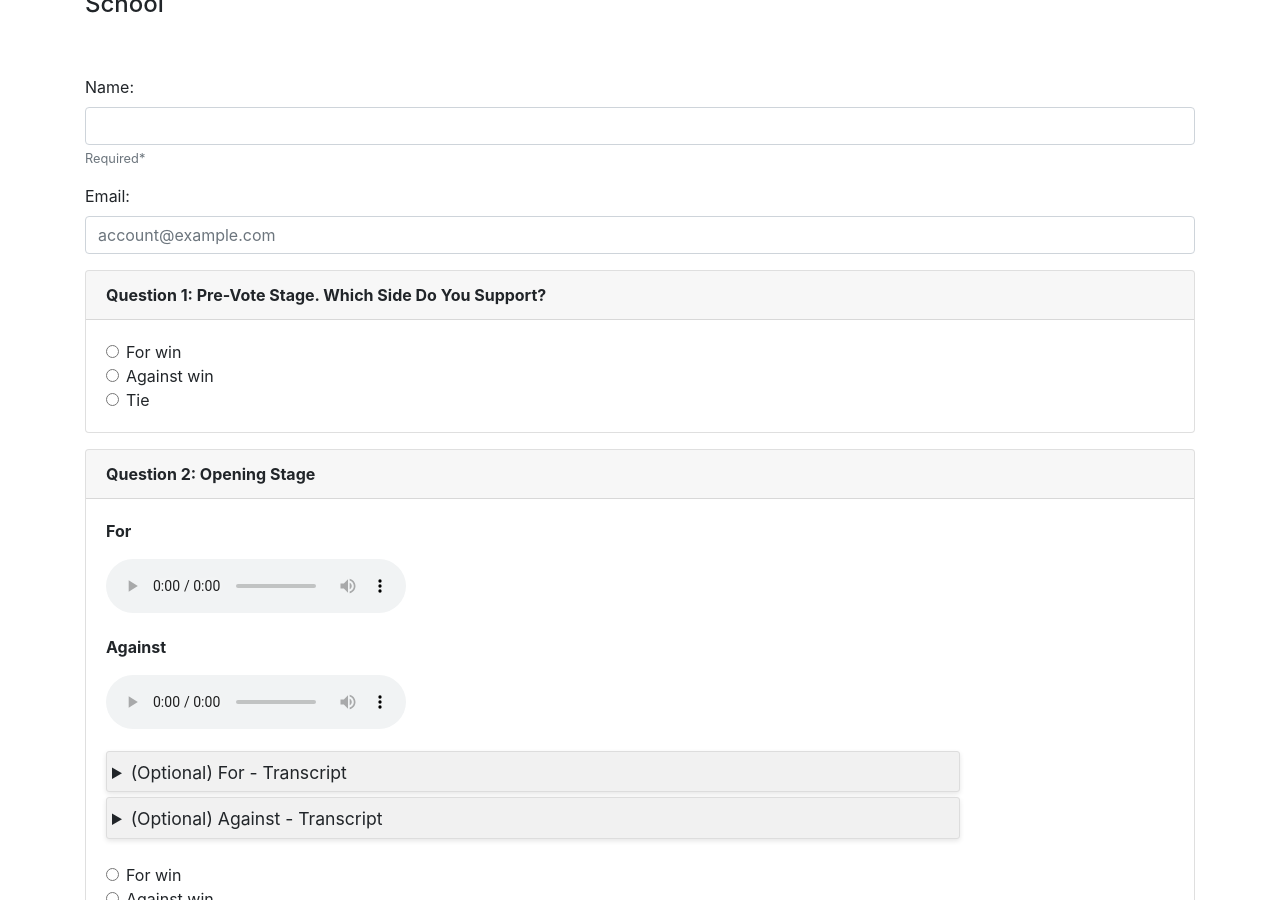
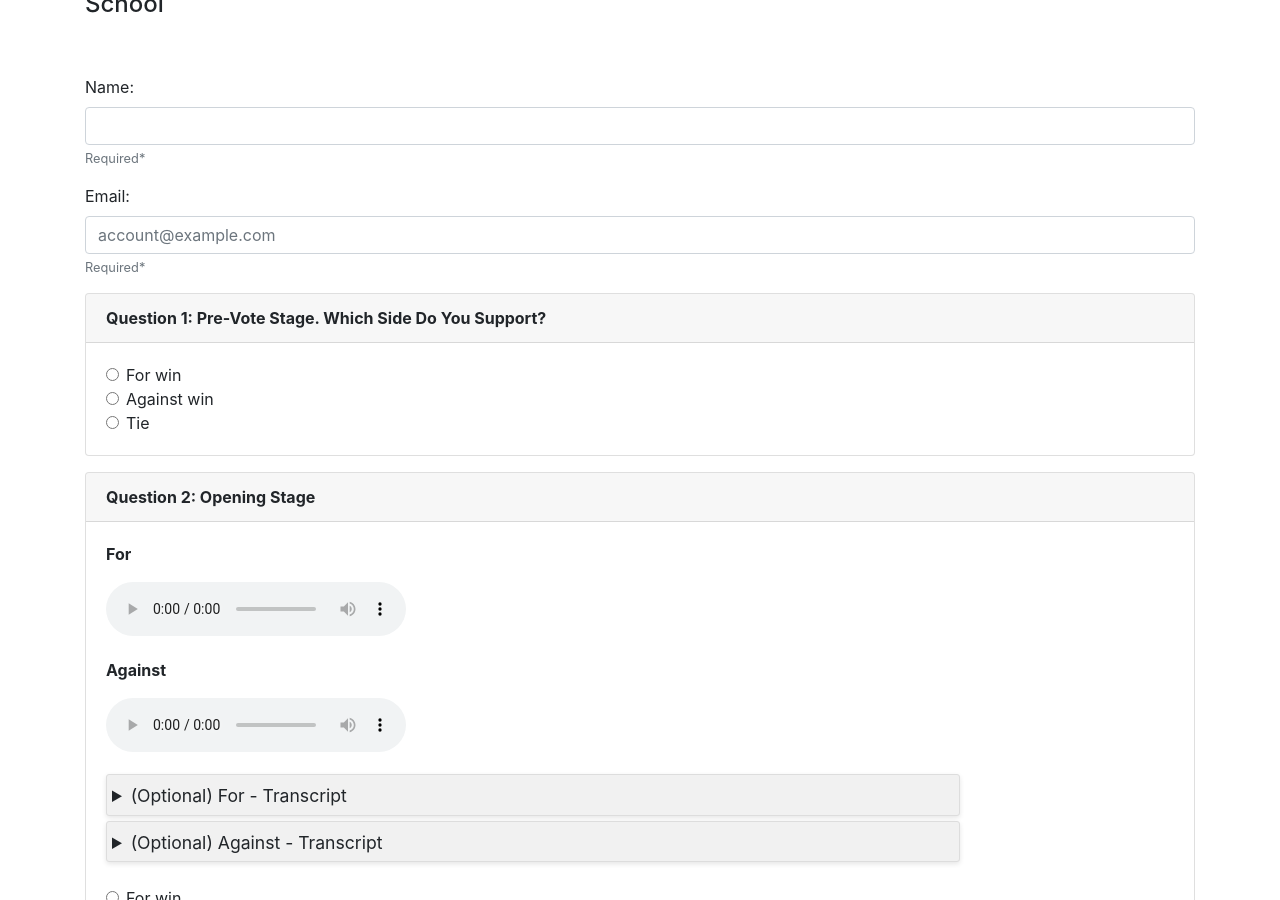
Before and after one commit to dqwang122/debate-evaluation, a Jekyll site: the page forms/1007/pair/3.html, which Jekyll copies as it is, in a window 1280 px wide and 900 px high, scrolled down 633 px. Built offline with Jekyll 4.4.1, drawn with Linux system fonts in a browser that asks for light colours.

Commit message:
update requires

```diff
--- a/_config.yml
+++ b/_config.yml
@@ -21,6 +21,7 @@ baseurl: "/debate-evaluation" # the subpath of your site, e.g. /blog
 url: "https://dqwang122.github.io/" # the base hostname & protocol for your site, e.g. http://example.com
 twitter_username: jekyllrb
 github_username:  jekyll
+permalink: pretty
 
 # Build settings
 markdown: kramdown
--- a/forms/1007/pair/1.html
+++ b/forms/1007/pair/1.html
@@ -80,7 +80,8 @@
             </div>
             <div class="form-group">
                 <label for="mail">Email: </label>
-                <input class="form-control" type="text" inputmode="email" placeholder="account@example.com" name="mail">
+                <input class="form-control" type="text" inputmode="email" placeholder="account@example.com" name="mail" required>
+                <small class="form-text text-muted">Required*</small>
             </div>
 
     <input type="hidden" id="mode" name="mode" value="pair" >
--- a/forms/1007/pair/3.html
+++ b/forms/1007/pair/3.html
@@ -80,7 +80,8 @@
             </div>
             <div class="form-group">
                 <label for="mail">Email: </label>
-                <input class="form-control" type="text" inputmode="email" placeholder="account@example.com" name="mail">
+                <input class="form-control" type="text" inputmode="email" placeholder="account@example.com" name="mail" required>
+                <small class="form-text text-muted">Required*</small>
             </div>
 
     <input type="hidden" id="mode" name="mode" value="pair" >
--- a/forms/1007/scalar/1.html
+++ b/forms/1007/scalar/1.html
@@ -79,7 +79,8 @@
             </div>
             <div class="form-group">
                 <label for="mail">Email: </label>
-                <input class="form-control" type="text" inputmode="email" placeholder="account@example.com" name="mail">
+                <input class="form-control" type="text" inputmode="email" placeholder="account@example.com" name="mail" required>
+                <small class="form-text text-muted">Required*</small>
             </div>
 
     <input type="hidden" id="mode" name="mode" value="scalar" >
--- a/forms/1007/scalar/3.html
+++ b/forms/1007/scalar/3.html
@@ -79,7 +79,8 @@
             </div>
             <div class="form-group">
                 <label for="mail">Email: </label>
-                <input class="form-control" type="text" inputmode="email" placeholder="account@example.com" name="mail">
+                <input class="form-control" type="text" inputmode="email" placeholder="account@example.com" name="mail" required>
+                <small class="form-text text-muted">Required*</small>
             </div>
 
     <input type="hidden" id="mode" name="mode" value="scalar" >
```
Also changed, not shown: 1 other file.
